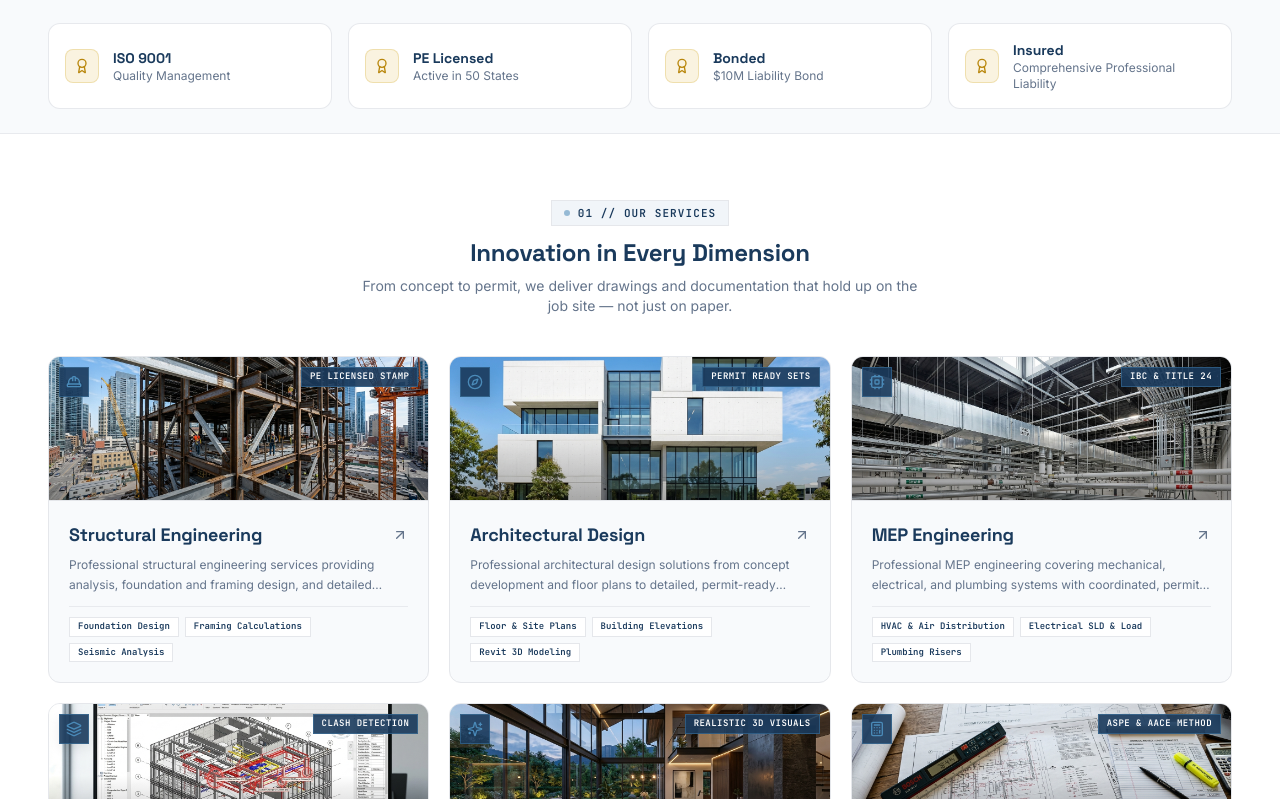
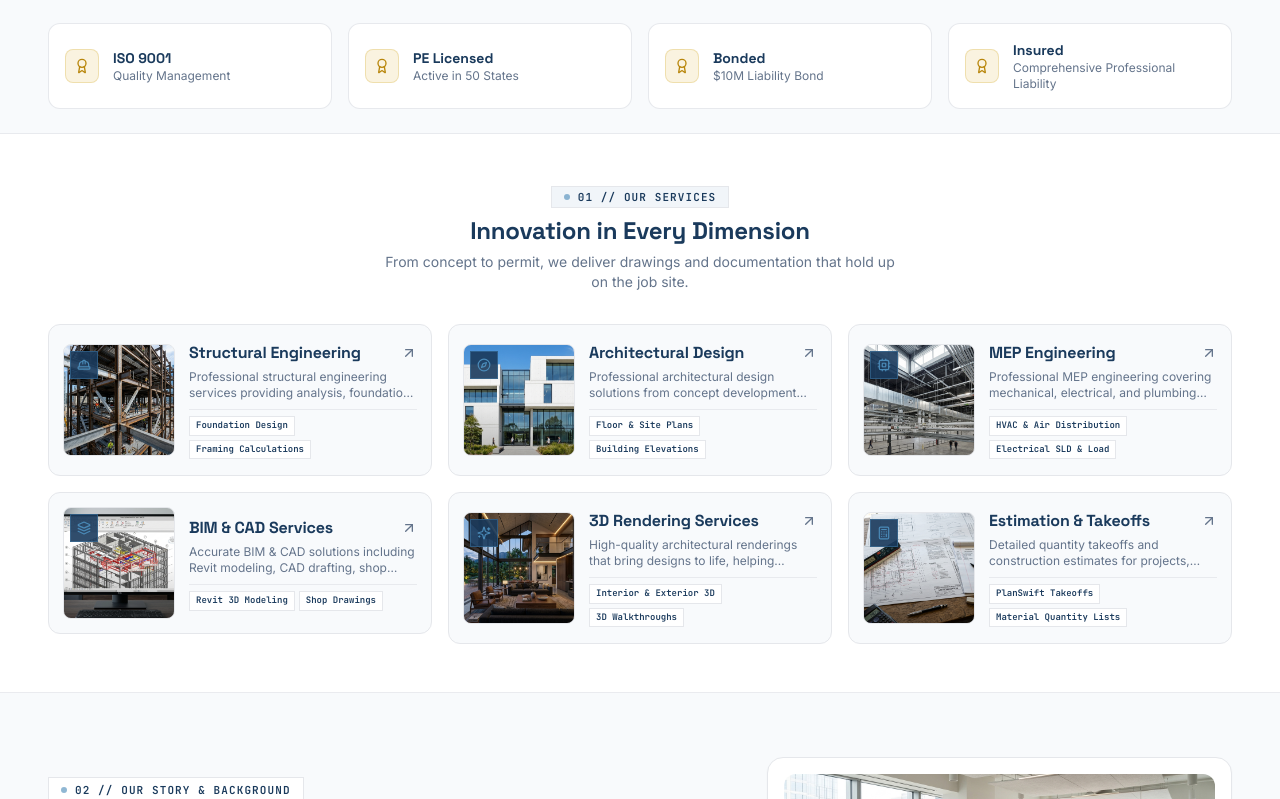
Before and after one commit to shehz-max/Bid-Dimension, a Next.js app: page / in a window 1280 px wide. Shown: the part 801-1600 px from the top of the page. Built offline with nearby package versions, Linux system fonts and the light colour scheme.

Commit message:
Optimize ServicesGrid into ultra-compact zero-scroll horizontal card tiles

```diff
--- a/components/organisms/ServicesGrid.tsx
+++ b/components/organisms/ServicesGrid.tsx
@@ -82,34 +82,34 @@ export const ALL_SIX_SERVICES: ServiceCardItem[] = [
 
 export const ServicesGrid: React.FC = () => {
   return (
-    <section id="services" className="py-14 sm:py-16 bg-white border-b border-gray-200/80 text-bd-navy relative">
+    <section id="services" className="py-10 sm:py-12 bg-white border-b border-gray-200/80 text-bd-navy relative">
       <div className="max-w-[1280px] mx-auto px-5 sm:px-8 lg:px-12">
-        {/* Section Header (Extracted 100% from Web.docx) */}
-        <div className="flex flex-col items-center text-center mb-8 sm:mb-10">
+        {/* Compact Section Header */}
+        <div className="flex flex-col items-center text-center mb-6 sm:mb-8">
           <FadeInUp>
-            <div className="inline-flex items-center gap-2 px-3 py-1 bg-[#F1F5F9] border border-gray-200 rounded text-bd-navy font-mono text-[11px] font-semibold tracking-widest uppercase mb-3">
+            <div className="inline-flex items-center gap-2 px-3 py-0.5 bg-[#F1F5F9] border border-gray-200 rounded text-bd-navy font-mono text-[10px] sm:text-[11px] font-semibold tracking-widest uppercase mb-2">
               <span className="w-1.5 h-1.5 rounded-full bg-bd-blue animate-pulse" />
               <span>01 // OUR SERVICES</span>
             </div>
           </FadeInUp>
 
           <FadeInUp delay={0.1}>
-            <h2 className="font-display font-bold text-2xl sm:text-36px leading-tight text-bd-navy mb-2">
+            <h2 className="font-display font-bold text-2xl sm:text-32px leading-tight text-bd-navy mb-1.5">
               Innovation in Every Dimension
             </h2>
           </FadeInUp>
 
           <FadeInUp delay={0.2}>
-            <p className="font-body text-xs sm:text-sm text-bd-gray max-w-xl leading-relaxed">
-              From concept to permit, we deliver drawings and documentation that hold up on the job site — not just on paper.
+            <p className="font-body text-xs sm:text-sm text-bd-gray max-w-lg leading-relaxed">
+              From concept to permit, we deliver drawings and documentation that hold up on the job site.
             </p>
           </FadeInUp>
         </div>
 
-        {/* Compact Single-Screen Viewport 3x2 Grid with Project Image Thumbnails */}
+        {/* Ultra-Compact 3x2 Single-Screen Viewport Grid (Zero-Scroll Card Architecture) */}
         <StaggerContainer
-          staggerDelay={0.08}
-          className="grid grid-cols-1 md:grid-cols-2 lg:grid-cols-3 gap-4 sm:gap-5"
+          staggerDelay={0.06}
+          className="grid grid-cols-1 md:grid-cols-2 lg:grid-cols-3 gap-3.5 sm:gap-4"
         >
           {ALL_SIX_SERVICES.map((service) => {
             const Icon = service.icon;
@@ -117,53 +117,48 @@ export const ServicesGrid: React.FC = () => {
               <div key={service.id}>
                 <Link
                   href={service.href}
-                  className="group relative bg-[#F8FAFC] border border-gray-200 rounded-xl overflow-hidden flex flex-col justify-between h-full transition-all duration-300 hover:border-bd-blue hover:bg-white hover:shadow-xl hover:-translate-y-1"
+                  className="group relative bg-[#F8FAFC] border border-gray-200 rounded-xl p-3 sm:p-3.5 flex flex-row items-center gap-3.5 transition-all duration-300 hover:border-bd-blue hover:bg-white hover:shadow-lg hover:-translate-y-0.5"
                 >
-                  <div>
-                    {/* Top Image Thumbnail Container */}
-                    <div className="relative h-32 sm:h-36 w-full overflow-hidden bg-gray-100 border-b border-gray-200">
+                  {/* Left Side: Crisp Image Thumbnail */}
+                  <div className="relative w-24 h-24 sm:w-28 sm:h-28 rounded-lg overflow-hidden shrink-0 bg-gray-100 border border-gray-200">
                     <img
                       src={service.image}
                       alt={service.title}
                       className="w-full h-full object-cover transition-transform duration-500 group-hover:scale-105"
                     />
-                      <div className="absolute inset-0 bg-gradient-to-t from-black/50 via-transparent to-transparent opacity-60 group-hover:opacity-40 transition-opacity" />
+                    <div className="absolute inset-0 bg-gradient-to-t from-black/40 via-transparent to-transparent opacity-60 group-hover:opacity-30 transition-opacity" />
 
-                      {/* Icon Badge Overlay */}
-                      <div className="absolute top-2.5 left-2.5 p-1.5 bg-bd-navy/90 border border-bd-blue/40 text-bd-blue backdrop-blur-xs shadow-md rounded">
-                        <Icon className="w-4 h-4" />
+                    {/* Icon Overlay Badge */}
+                    <div className="absolute top-1.5 left-1.5 p-1.5 bg-bd-navy/90 border border-bd-blue/40 text-bd-blue backdrop-blur-xs shadow-xs rounded">
+                      <Icon className="w-3.5 h-3.5" />
+                    </div>
                   </div>
 
-                      {/* Top Right Scope Tag */}
-                      <span className="absolute top-2.5 right-2.5 font-mono text-[9px] font-bold text-white bg-bd-navy/90 border border-bd-blue/40 px-2 py-0.5 uppercase tracking-wider backdrop-blur-xs rounded">
-                        {service.badge}
-                      </span>
+                  {/* Right Side: Information & Scope Tags */}
+                  <div className="flex flex-col justify-between flex-1 min-w-0 py-0.5 h-full">
+                    <div>
+                      <div className="flex items-center justify-between gap-1 mb-1">
+                        <h3 className="font-display font-bold text-sm sm:text-base text-bd-navy group-hover:text-bd-blue transition-colors truncate">
+                          {service.title}
+                        </h3>
+                        <ArrowUpRight className="w-4 h-4 text-bd-gray group-hover:text-bd-blue group-hover:translate-x-0.5 group-hover:-translate-y-0.5 transition-all shrink-0 ml-1" />
                       </div>
 
-                    {/* Card Body */}
-                    <div className="p-4 sm:p-5">
-                      <div className="flex items-center justify-between mb-1.5">
-                        <h3 className="font-display font-bold text-base sm:text-lg text-bd-navy group-hover:text-bd-blue transition-colors">
-                          {service.title}
-                        </h3>
-                        <ArrowUpRight className="w-4 h-4 text-bd-gray group-hover:text-bd-blue group-hover:translate-x-0.5 group-hover:-translate-y-0.5 transition-all shrink-0 ml-2" />
+                      <p className="font-body text-[11px] sm:text-xs text-bd-gray leading-relaxed mb-2 line-clamp-2">
+                        {service.shortDesc}
+                      </p>
                     </div>
 
-                      <p className="font-body text-xs text-bd-gray leading-relaxed mb-3 line-clamp-2">
-                        {service.shortDesc}
-                      </p>
-
-                      {/* Scope Tags */}
-                      <div className="pt-2.5 border-t border-gray-200/80 flex flex-wrap gap-1.5">
-                        {service.scopes.map((scope) => (
+                    {/* Scope Micro-Pills */}
+                    <div className="flex flex-wrap gap-1 pt-1.5 border-t border-gray-200/80">
+                      {service.scopes.slice(0, 2).map((scope) => (
                         <span
                           key={scope}
-                            className="font-mono text-[9px] text-bd-navy bg-white border border-gray-200 px-2 py-0.5 rounded font-semibold"
+                          className="font-mono text-[9px] text-bd-navy bg-white border border-gray-200 px-1.5 py-0.5 rounded font-semibold truncate"
                         >
                           {scope}
                         </span>
                       ))}
-                      </div>
                     </div>
                   </div>
                 </Link>
```
Lines whose indentation alone changed are shown as unchanged.
